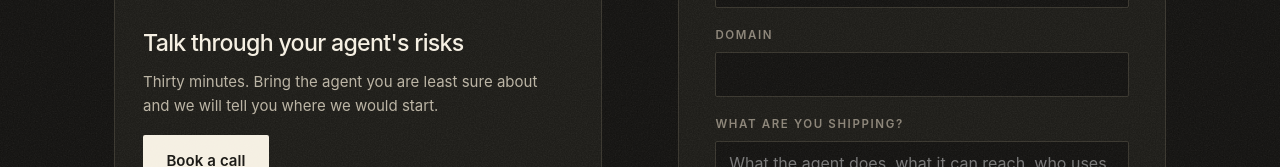
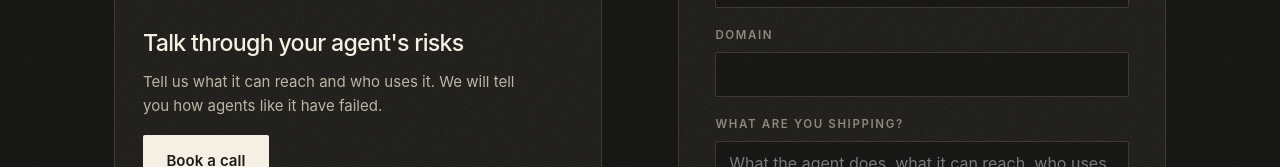
Before and after one commit to MahmoudAbdalla28/bwebsite, an Astro site: page /contact in a window 1280 px wide. Shown: the part 470-637 px from the top of the page. Built offline with nearby package versions, Linux system fonts and the light colour scheme; Astro itself is replaced by a stand-in of ours.

Commit message:
reword the booking card to lead with the dataset, not the duration
'thirty minutes' is a scheduling detail and 'where we would start' promises
nothing specific. the reason to take the call is that we have already seen
agents like theirs break, so say that.

```diff
--- a/src/pages/contact.astro
+++ b/src/pages/contact.astro
@@ -21,8 +21,8 @@ import Base from '../layouts/Base.astro'
         <div class="book">
           <p class="book-h">Talk through your agent's risks</p>
           <p class="book-p">
-            Thirty minutes. Bring the agent you are least sure about and we will
-            tell you where we would start.
+            Tell us what it can reach and who uses it. We will tell you how
+            agents like it have failed.
           </p>
           <a
             class="btn btn-primary"
```
